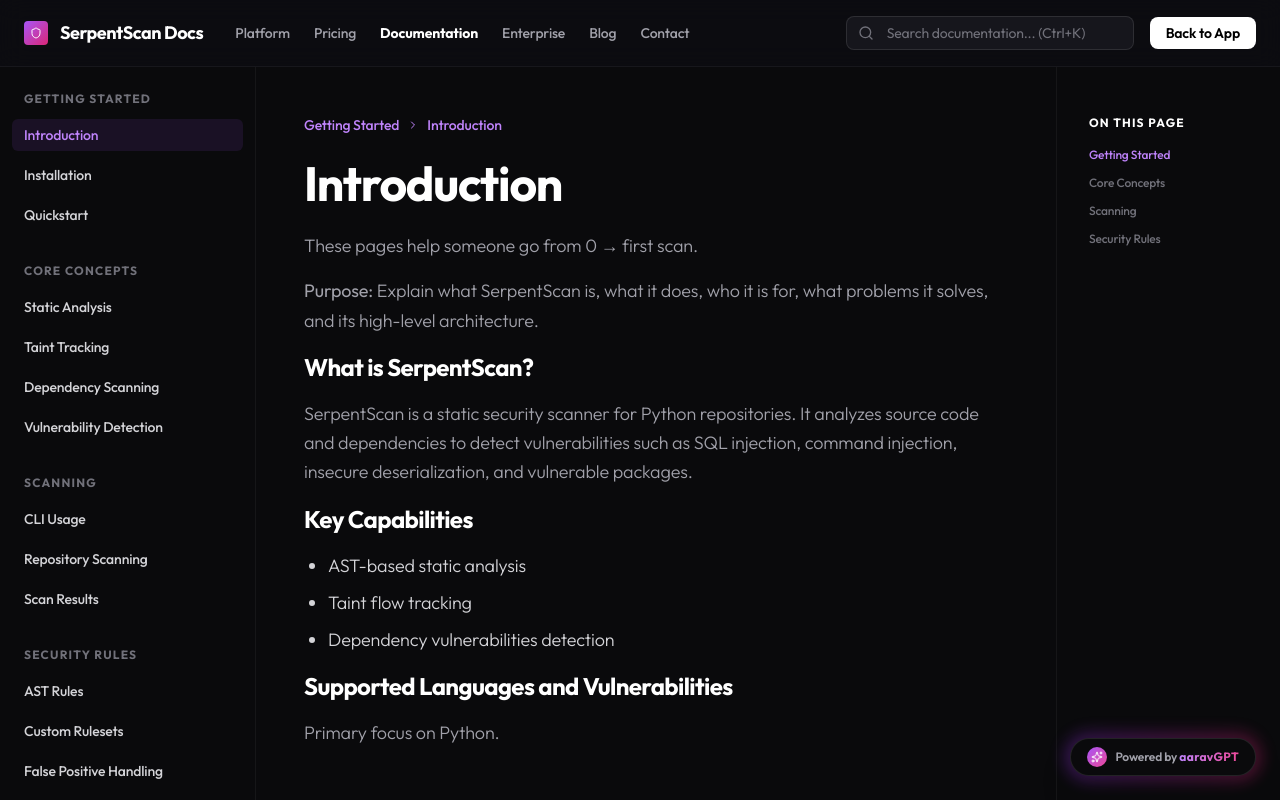
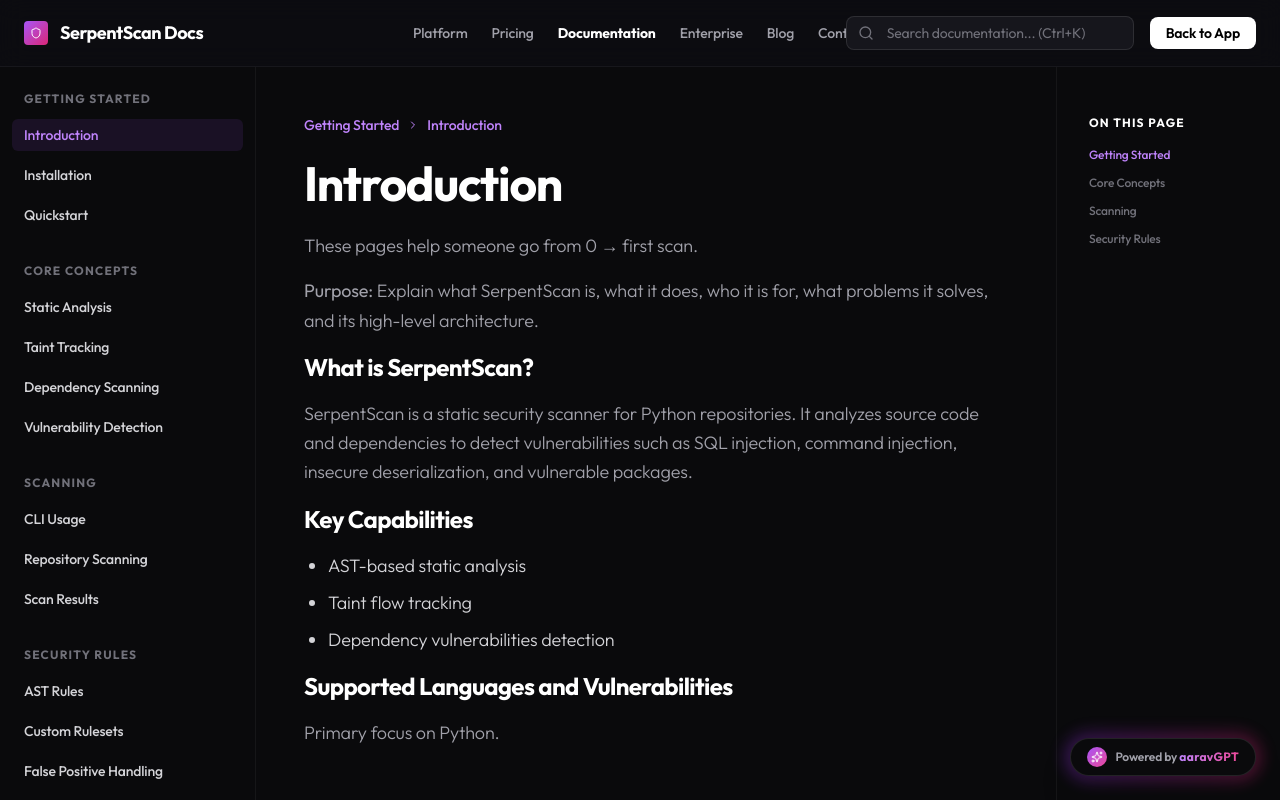
Before and after one commit to anindyakg/SerpentScan, a Next.js app: page /docs in a window 1280 px wide. Shown: the top 800 px of the page. Built offline with nearby package versions, Linux system fonts and the light colour scheme.

Commit message:
fix: break out docs page nav links and dynamically dead-center in viewport

```diff
--- a/src/app/docs/page.tsx
+++ b/src/app/docs/page.tsx
@@ -102,14 +102,17 @@
 
       {/* HEADER */}
       <nav className="relative z-50 w-full px-6 py-4 flex flex-row items-center justify-between border-b border-white/5 bg-[#0d0d12]/80 backdrop-blur-md sticky top-0">
-        <div className="flex items-center gap-8">
-            <Link href="/" className="flex items-center gap-3">
+
+        {/* LOGO */}
+        <Link href="/" className="flex items-center gap-3 relative z-10">
             <div className="flex h-6 w-6 items-center justify-center rounded bg-gradient-to-br from-purple-500 to-pink-600">
                 <Shield className="w-3 h-3 text-white" />
             </div>
             <span className="text-lg font-bold tracking-tight text-white">SerpentScan Docs</span>
         </Link>
-            <div className="hidden lg:flex items-center gap-6 text-sm font-medium text-zinc-400">
+
+        {/* NAV LINKS (CENTERED) */}
+        <div className="hidden lg:flex absolute left-1/2 -translate-x-1/2 items-center gap-6 text-sm font-medium text-zinc-400">
             <Link href="/" className="hover:text-white transition-colors">Platform</Link>
             <Link href="/pricing" className="hover:text-white transition-colors">Pricing</Link>
             <Link href="/docs" className="text-white font-bold">Documentation</Link>
@@ -117,9 +120,9 @@
             <Link href="/blog" className="hover:text-white transition-colors">Blog</Link>
             <Link href="/contact" className="hover:text-white transition-colors">Contact</Link>
         </div>
-        </div>
 
-        <div className="flex items-center gap-4">
+        {/* RIGHT ACTION BUTTONS */}
+        <div className="flex items-center gap-4 relative z-10">
             <MobileMenu />
             <div className="hidden lg:flex relative">
                 <div className="absolute inset-y-0 left-3 flex items-center pointer-events-none">
```
Lines whose indentation alone changed are shown as unchanged.
